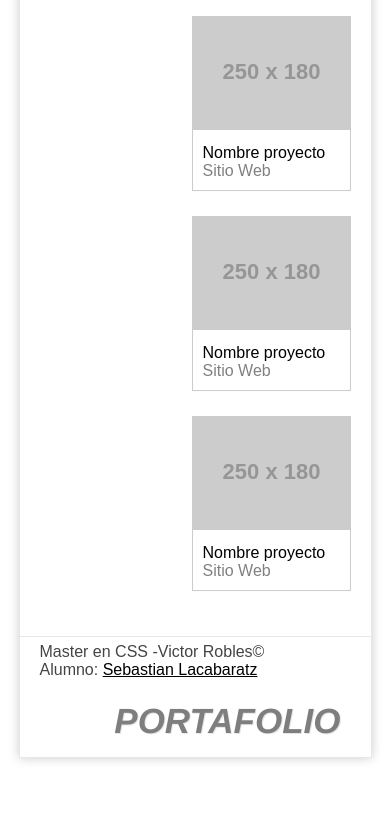
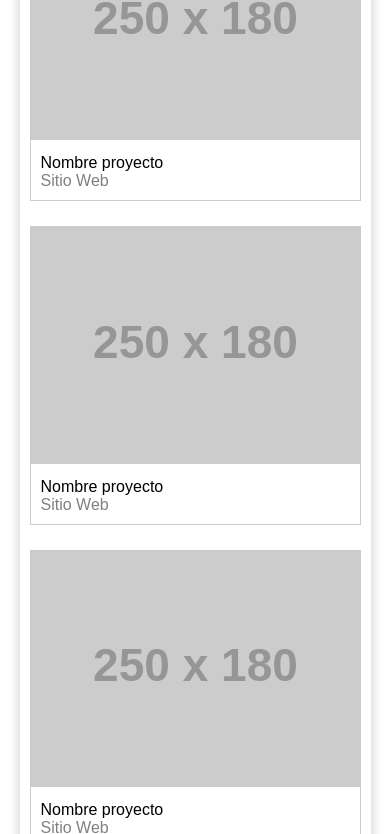
Before and after one commit to sebalaca/masterCSS-proyecto3, a plain HTML site: page index.html in a window 390 px wide. Shown: the part 1166-2000 px from the top of the page. Before the commit the page ends 1964 px from the top, so only its background shows below. Drawn offline with Linux system fonts and the light colour scheme; placeholder pictures from the web are drawn by us.

Commit message:
Responsive corrections

```diff
--- a/style.css
+++ b/style.css
@@ -203,3 +203,67 @@
     font-size: 17px;
     text-decoration: underline;
 }
+
+@media  (max-width: 1334px) {
+
+    #header{
+        text-align: center;
+    }
+    #menu > ul{
+        margin-top: 20px;
+        align-items: flex-start;
+        justify-content: space-evenly;
+    }
+}
+
+@media  (max-width: 646px) {
+
+    #content {
+        display: flex;
+        flex-flow: column wrap;
+        justify-content: space-between;
+        padding-top: 20px;
+        padding-bottom: 20px;
+    }
+
+    #aside{
+        margin-right: 0px;
+    }
+
+    #aside ul{
+        display: flex;
+        flex-flow: row wrap;
+        justify-content: space-around;
+    }
+
+    #aside ul li{
+        flex-grow: 1;
+        margin-left: 5px;
+        margin-right: 5px;
+    }
+
+
+    .project {
+        margin-right: 10px;
+        margin-left: 10px;
+    }
+
+    #footer .logo{
+        flex-grow: 1;
+        order: 1;
+        flex-basis: 100%;
+        text-align: center;
+        margin: 0px;
+    }
+
+    #footer .info{
+        flex-grow: 1;
+        order: 2;
+        margin-left: 20px;
+        color: #444;
+        flex-basis: 100%;
+        text-align: center;
+        margin: 0px;
+
+    }
+}
```
